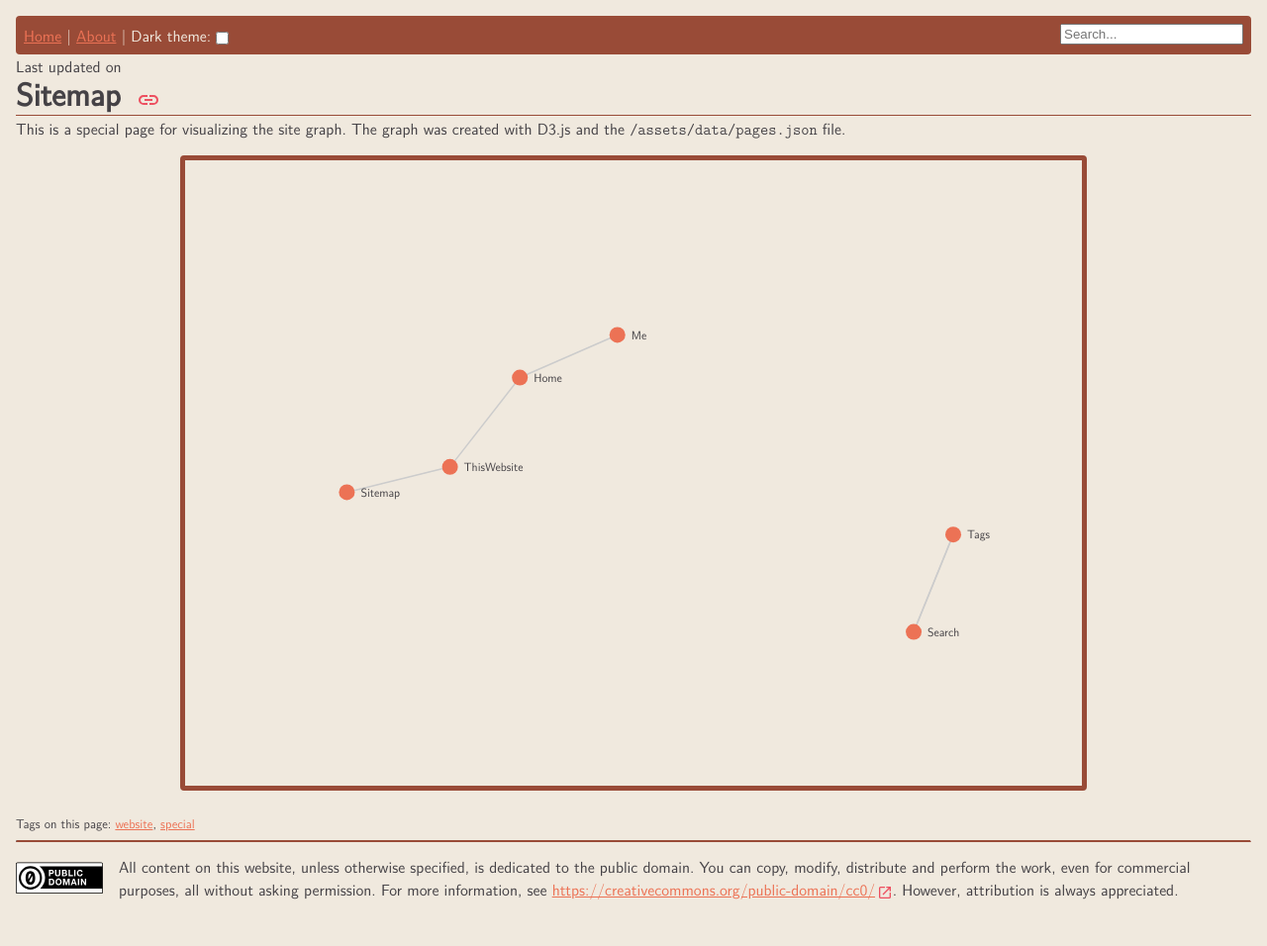
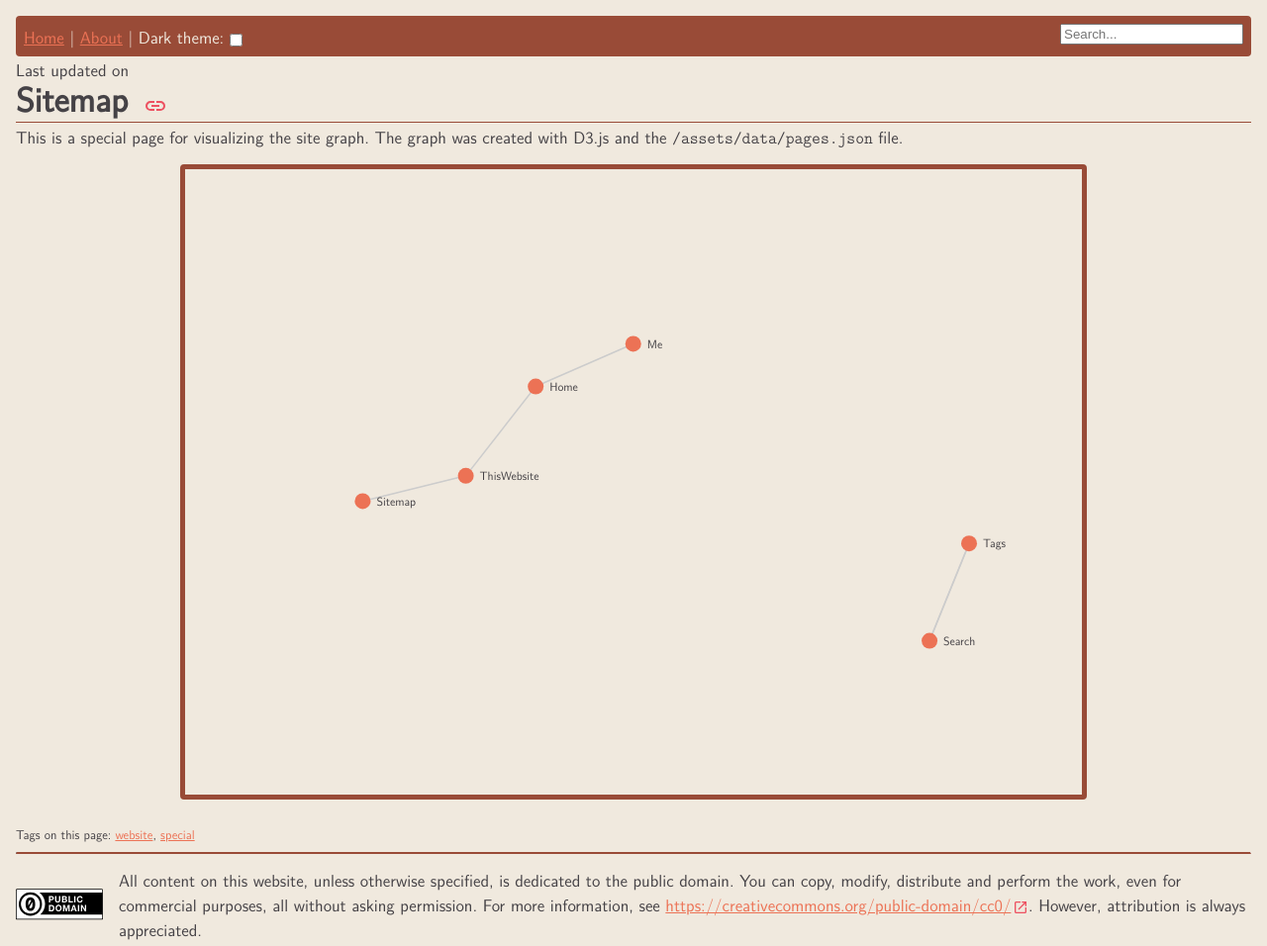
Before and after one commit to harperawl/home, a Jekyll site: the page built from sitemap.html, in a window 1280 px wide. Shown: the whole page at 99% size. Built offline with Jekyll 4.4.1, drawn with Linux system fonts in a browser that asks for light colours; before the commit the page ends 915 px from its top, so only the background shows below that.

Commit message:
improve sitemap page and fix font issues

```diff
--- a/assets/css/styles.css
+++ b/assets/css/styles.css
@@ -23,7 +23,7 @@
 /* sections */
 body {
   font-family: var(--primary-font);
-  font-size: 1rem;
+  font-size: 1.07rem;
   background-color: var(--background-color);
   color: var(--text-color);
   margin: 1rem 1rem 0 1rem;
@@ -155,7 +155,6 @@
   justify-content: center;
   align-items: center;
   width: 70%;
-  height: 70%;
   margin: 0 auto;
   margin-top: 1rem;
   border: 5px solid var(--supplementary-color);
--- a/sitemap.html
+++ b/sitemap.html
@@ -26,10 +26,19 @@
       });
     });
 
-    const width = 800, height = 600;
+    const container = document.getElementById("graph");
+    const width = container.clientWidth;
+    const height = 600;
+
     const svg = d3.select("#graph").append("svg")
         .attr("width", width)
         .attr("height", height);
+
+    window.addEventListener("resize", () => {
+      const newWidth = container.clientWidth;
+      simulation.force("center", d3.forceCenter(newWidth * 0.7 / 2, height / 2));
+      simulation.alpha(1).restart(); // reheat the simulation
+    });
 
     const simulation = d3.forceSimulation(nodes)
         .force("link", d3.forceLink(links).id(d => d.id).distance(100))
```
Also changed, not shown: _pages/Me.md (+2 -2 lines).
